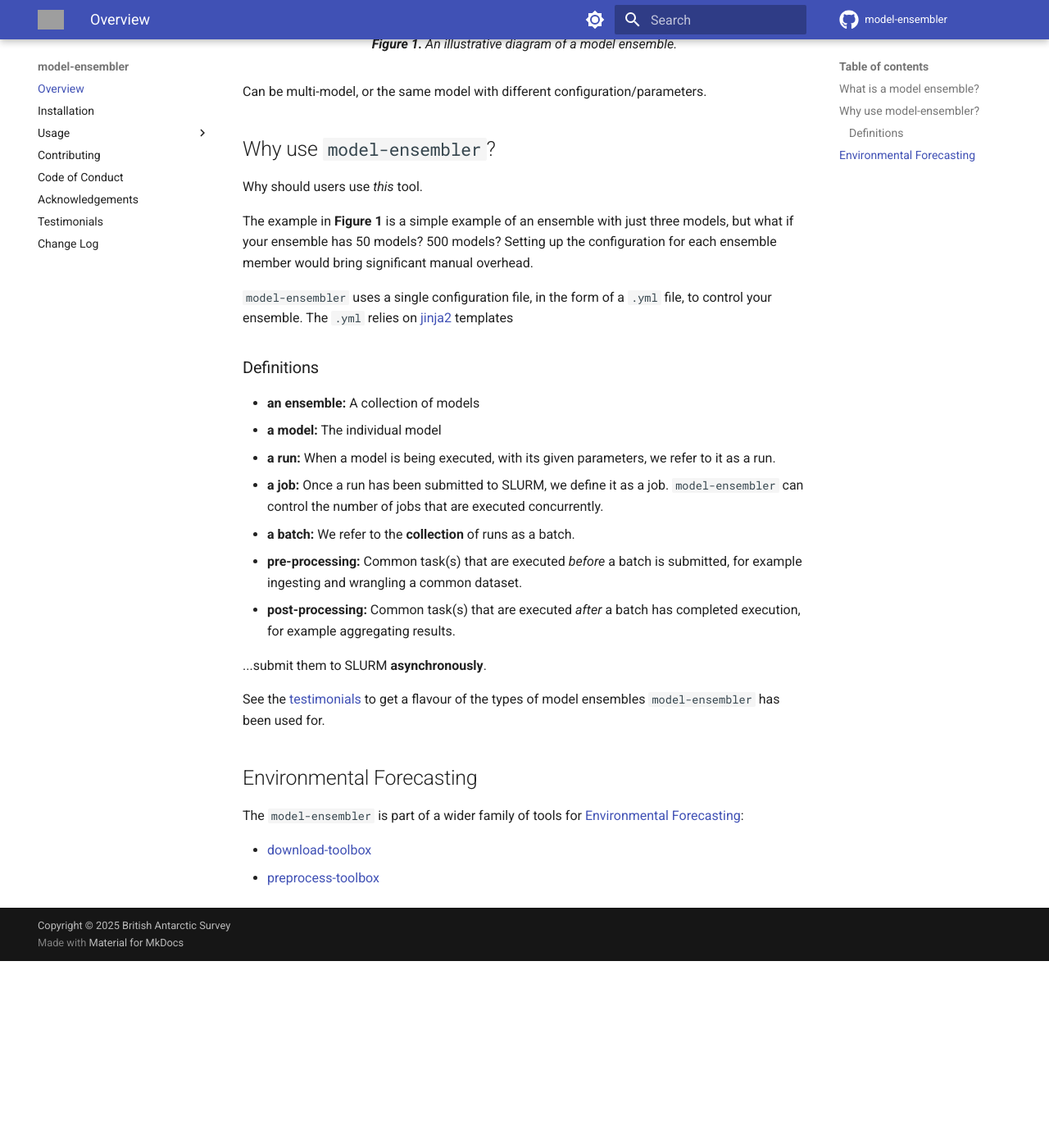
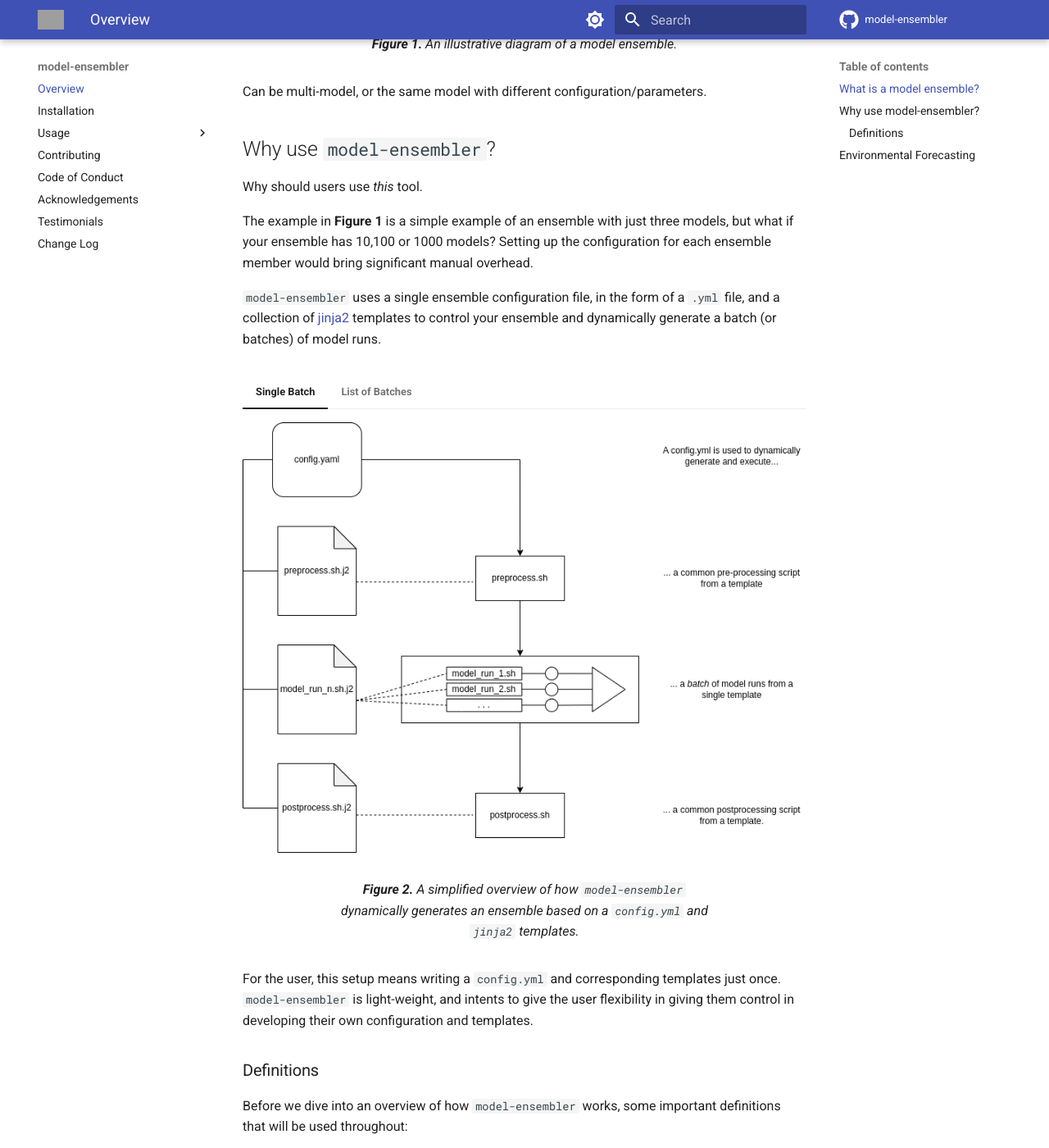
Before and after one commit to environmental-forecasting/model-ensembler, an MkDocs documentation site: the page built from docs/index.md, in a window 1280 px wide and 1400 px high, scrolled down 749 px. Shown: the whole window at 82% size. Built offline with MkDocs 1.6.1 and Material for MkDocs 9.7.7, drawn with Linux system fonts in a browser that asks for light colours; comment, search, counter and statistics services are not loaded; before the commit the page ends 1921 px from its top, so only the background shows below that; some of the changed text lies outside the part shown; grey boxes are pictures that could not be loaded.

Commit message:
adding config and batch diagrams, completing the why section

````diff
--- a/docs/index.md
+++ b/docs/index.md
@@ -29,21 +29,81 @@
 ## Why use `model-ensembler`?
 Why should users use *this* tool.
 
-The example in **Figure 1** is a simple example of an ensemble with just three models, but what if your ensemble has 50 models?
-500 models? Setting up the configuration for each ensemble member would bring significant manual overhead.
+The example in **Figure 1** is a simple example of an ensemble with just three models, but what if your ensemble has 10,100 or
+1000 models? Setting up the configuration for each ensemble member would bring significant manual overhead.
 
-`model-ensembler` uses a single configuration file, in the form of a `.yml` file, to control your ensemble. The `.yml` relies on
-[jinja2](https://jinja.palletsprojects.com/en/stable/) templates
+`model-ensembler` uses a single ensemble configuration file, in the form of a `.yml` file, and a collection of
+[jinja2](https://jinja.palletsprojects.com/en/stable/) templates to control your ensemble and dynamically generate
+a batch (or batches) of model runs.
+
+=== "Single Batch"
+
+    ![Single batch overview, dark mode](images/model-ensembler.drawio.png#only-dark)
+    ![Single batch overview, light mode](images/model-ensembler.drawio.light.png#only-light)
+
+=== "List of Batches"
+    ![List batch overview, dark mode](images/model-ensembler-list.drawio.png#only-dark)
+    ![List batch overview, light mode](images/model-ensembler-list.drawio.light.png#only-light)
+
+/// caption
+**Figure 2.** A simplified overview of how `model-ensembler` dynamically generates an ensemble based on a `config.yml` and `jinja2` templates.
+///
+
+For the user, this setup means writing a `config.yml` and corresponding templates just once. `model-ensembler` is light-weight,
+and intents to give the user flexibility in giving them control in developing their own configuration and templates.
 
 ### Definitions
-* **an ensemble:** A collection of models
-* **a model:** The individual model
-* **a run:** When a model is being executed, with its given parameters, we refer to it as a run.
-* **a job:** Once a run has been submitted to SLURM, we define it as a job. `model-ensembler` can control the number of jobs that
-are executed concurrently.
-* **a batch:** We refer to the **collection** of runs as a batch.
-* **pre-processing:** Common task(s) that are executed _before_ a batch is submitted, for example ingesting and wrangling a common dataset.
-* **post-processing:** Common task(s) that are executed _after_ a batch has completed execution, for example aggregating results.
+Before we dive into an overview of how `model-ensembler` works, some important definitions that will be used throughout:
+
+* **a batch:** We refer to the **collection** of runs as a batch. `model-ensembler` can be used to configure a _single_ batch
+or a _list_ of batches. **Figure 1** can be interpreted as a single batch.
+* **a run:** Each _batch_ controls a set of model runs.
+* **a model:** The individual model to be executed by a run.
+* **a job:** Once a run has been submitted to SLURM, we define it as a job. It is distinguished from a run,
+as `model-ensembler` enables configuration that can control the number of jobs that are executed concurrently
+on an HPC cluster.
+* **pre-processing:** Common task(s) that are executed _before_ batch execution.
+* **post-processing:** Common task(s) that are executed _after_ batch completion.
+
+```bash
+├── templates/
+│   ├── inputfile.j2
+│   ├── preprocess.sh.j2
+│   ├── slurm_run.sh.js
+│   └── postprocess.sh.j2
+└── ensemble_config.yml
+```
+
+```yaml
+ensemble:
+    vars: []
+    pre_process: []
+    post_process: []
+
+    batch_config:
+        templates:
+        - inputfile.j2
+        - preprocess.sh.j2
+        - slurm_run.sh.j2
+        - postprocess.sh.j2
+        cluster: []
+        nodes: []
+        ntasks: []
+
+    batches:
+        - name: batch_1
+          pre_run: []
+          runs:
+            - custom_id: 1
+            - custom_id: 2
+          post_run: []
+        - name: batch_2
+          pre_run: []
+          runs:
+            - custom_id: 1
+            - custom_id: 2
+          post_run: []
+```
 
 ...submit them to SLURM **asynchronously**.
 
--- a/mkdocs.yml
+++ b/mkdocs.yml
@@ -68,4 +68,6 @@
   - pymdownx.snippets
   - pymdownx.superfences
   - pymdownx.blocks.caption
+  - pymdownx.tabbed:
+      alternate_style: true
 copyright: Copyright &copy; 2025 British Antarctic Survey
````
Also changed, not shown: docs/images/model-ensembler-list.drawio.light.png (added), docs/images/model-ensembler-list.drawio.png (added), docs/images/model-ensembler.drawio.light.png (added), docs/images/model-ensembler.drawio.png (added), 2 other files.
